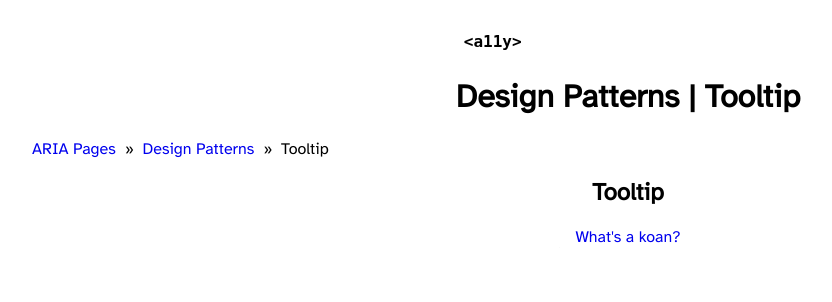
After one commit to geoSkogen/aria-pages, a PHP site: page /aria-pages/design-patterns/tooltip.html in a window 1280 px wide. The commit adds this page. Shown: the top 302 px of the page, without its empty margins (12-844 px from the left). Run offline with PHP 8.4, Linux system fonts and the light colour scheme.

Commit message:
add tooltip design pattern

```diff
--- a/css/forms.css
+++ b/css/forms.css
@@ -19,8 +19,7 @@ input[aria-hidden="true"] {
 }
 
 input.switch {
-  appearance: none;
-  content: url('../img/toggle2-off.svg');
+  content: url('../img/toggle-off-green-mixed.svg');
   height: 40px;
   width: 40px;
   cursor: pointer;
@@ -29,7 +28,7 @@ input.switch {
 }
 
 input.switch:checked {
-  content: url('../img/toggle2-on.svg');
+  content: url('../img/toggle-on-blue-mixed.svg');
 }
 
 input.switch:focus {
--- a/css/toggles.css
+++ b/css/toggles.css
@@ -4,7 +4,7 @@ input[aria-hidden="true"] {
 
 input.switch {
   appearance: none;
-  content: url('../img/toggle2-off.svg');
+  content: url('../img/toggle-off-green-mixed.svg');
   height: 40px;
   width: 40px;
   cursor: pointer;
@@ -13,7 +13,7 @@ input.switch {
 }
 
 input.switch:checked {
-  content: url('../img/toggle2-on.svg');
+  content: url('../img/toggle-on-blue-mixed.svg');
 }
 
 input.switch:focus {
--- /dev/null
+++ b/css/tooltip.css
@@ -0,0 +1,27 @@
+.tooltip-wrapper {
+  position: relative;
+}
+
+.tooltip {
+  position: absolute;
+  top: 0;
+  z-index: 100;
+  width: 400px;
+  padding: 1rem;
+  border: 1.33px solid black;
+  background-color: #fafafa;
+}
+
+.tooltip-link {
+ padding: 1rem;
+}
+
+.hidden {
+  overflow: hidden;
+  height: 1px;
+  width: 1px;
+  position: absolute;
+  z-index: 0;
+  border: none;
+  padding: 0;
+}
--- a/design-patterns/accordion-panels.html
+++ b/design-patterns/accordion-panels.html
@@ -22,7 +22,7 @@
   <ul id="breadcrumb-list" aria-label="breadcrumb">
     <li><a class="breadcrumb-link" href="..">ARIA Pages</a><span class="breadcrumb-link-delimiter">&raquo;</span></li>
     <li><a class="breadcrumb-link" href="index.html">Design Patterns</a><span class="breadcrumb-link-delimiter">&raquo;</span></li>
-    <li><aria-current="page">Accordion Panels</span></li>
+    <li><span aria-current="page">Accordion Panels</span></li>
   </ul>
   <main id="main-content">
     <article>
@@ -67,7 +67,7 @@
             </h3>
             <p class="accordion-content" id="panel-b" aria-hidden="true">This is the content for info panel B</p>
           </div>
-          <div class="flex-panel">
+          <div class="flex-panel">accordion
             <h3 class="accordion-header">
               <button id="expand-info-form" class="dropdown-header-button flex-row flex-between" aria-controls="info-form" aria-expanded="false">
                 <span class="dropdown-header-text">Request more info</span>
--- a/design-patterns/index.html
+++ b/design-patterns/index.html
@@ -34,6 +34,7 @@
         <li><a href="menubar.html">Menubar & Menus</a></li>
         <li><a href="modal-dialog.html">Modal Dialog</a></li>
         <li><a href="tabs.html">Tabs</a></li>
+        <li><a href="tooltip.html">Tooltip</a></li>
       </ul>
     </nav>
   </main>
--- /dev/null
+++ b/design-patterns/tooltip.html
@@ -0,0 +1,46 @@
+<!DOCTYPE html>
+<html lang="en">
+<head>
+  <meta charset="UTF-8" name="viewport" content="width=device-width, initial-scale=1">
+  <meta http-equiv="X-UA-Compatible" content="IE=edge"/>
+  <title>
+    Tooltip | Design Patterns | ARIA Pages
+  </title>
+  <link rel="stylesheet" href="../css/atkinson-hyperlegible.css"/>
+  <link rel="stylesheet" href="../css/aria-pages.css"/>
+  <link rel="stylesheet" href="../css/tooltip.css"/>
+  <link rel="stylesheet" href="https://cdnjs.cloudflare.com/ajax/libs/font-awesome/4.7.0/css/font-awesome.min.css">
+</head>
+<body>
+  <a id="skip-to-main" href="#main-content">Skip to main content</a>
+  <div class="flex-row flex-center">
+    <header>
+      <p class="code" aria-hidden="true"><span>&lt;</span>a11y<span>&gt;</span></p>
+      <h1>Design Patterns | Tooltip</h1>
+    </header>
+  </div>
+  <ul id="breadcrumb-list" aria-label="breadcrumb">
+    <li><a class="breadcrumb-link" href="..">ARIA Pages</a><span class="breadcrumb-link-delimiter">&raquo;</span></li>
+    <li><a class="breadcrumb-link" href="index.html">Design Patterns</a><span class="breadcrumb-link-delimiter">&raquo;</span></li>
+    <li><span aria-current="page">Tooltip</span></li>
+  </ul>
+  <main id="main-content">
+    <article>
+      <div class="flex-row flex-center">
+        <h2>Tooltip</h2>
+      </div>
+      <div class="flex-row flex-center">
+        <section>
+          <a href="#hashtag-tooltip" class="tooltip-link" aria-describedby="this-tooltip">What's a koan?</a>
+          <div class="tooltip-wrapper">
+            <span id="this-tooltip" class="tooltip hidden" role="tooltip">
+              As a form of public discourse, the koan issues a challenge to the rational mind and an opportunity for teacher and student to engage in a way that requires letting go of narratives and factual responses.
+            </span>
+          </div>
+        </section>
+      </div>
+    </article>
+  </main>
+</body>
+<script src="../lib/tooltip.js"></script>
+</html>
--- /dev/null
+++ b/lib/tooltip.js
@@ -0,0 +1,17 @@
+document.querySelectorAll('.tooltip-link').forEach( (tooltip_link) => {
+  tooltip_link.addEventListener('mouseover', function (event) {
+    document.getElementById(event.target.getAttribute('aria-describedby')).classList.remove('hidden')
+  })
+
+  tooltip_link.addEventListener('focus', function (event) {
+    document.getElementById(event.target.getAttribute('aria-describedby')).classList.remove('hidden')
+  })
+
+  tooltip_link.addEventListener('mouseout', function (event) {
+    document.getElementById(event.target.getAttribute('aria-describedby')).classList.add('hidden')
+  })
+
+  tooltip_link.addEventListener('blur', function (event) {
+    document.getElementById(event.target.getAttribute('aria-describedby')).classList.add('hidden')
+  })
+})
--- a/vectors/clickjack-demo/dos.txt
+++ b/vectors/clickjack-demo/dos.txt
@@ -1,2 +1,2 @@
-sms:on
-1711402371
+sms:off
+1712273295
--- a/vectors/clickjack-demo/tres.txt
+++ b/vectors/clickjack-demo/tres.txt
@@ -1,2 +1,2 @@
 sms:off
-1711402371
+1712273295
--- a/vectors/clickjack-demo/uno.txt
+++ b/vectors/clickjack-demo/uno.txt
@@ -1,2 +1,2 @@
 sms:off
-1711402371
+1712273295
```
Also changed, not shown: img/toggle-off-blue-outline.svg (added), img/toggle-off-blue-solids.svg (added), img/toggle-off-green-mixed.svg (added), img/toggle-on-blue-mixed.svg (added), img/toggle-on-blue-outline.svg (added), img/toggle-on-blue-solids.svg (added), img/toggle2-off.svg, img/toggle2-on.svg.
